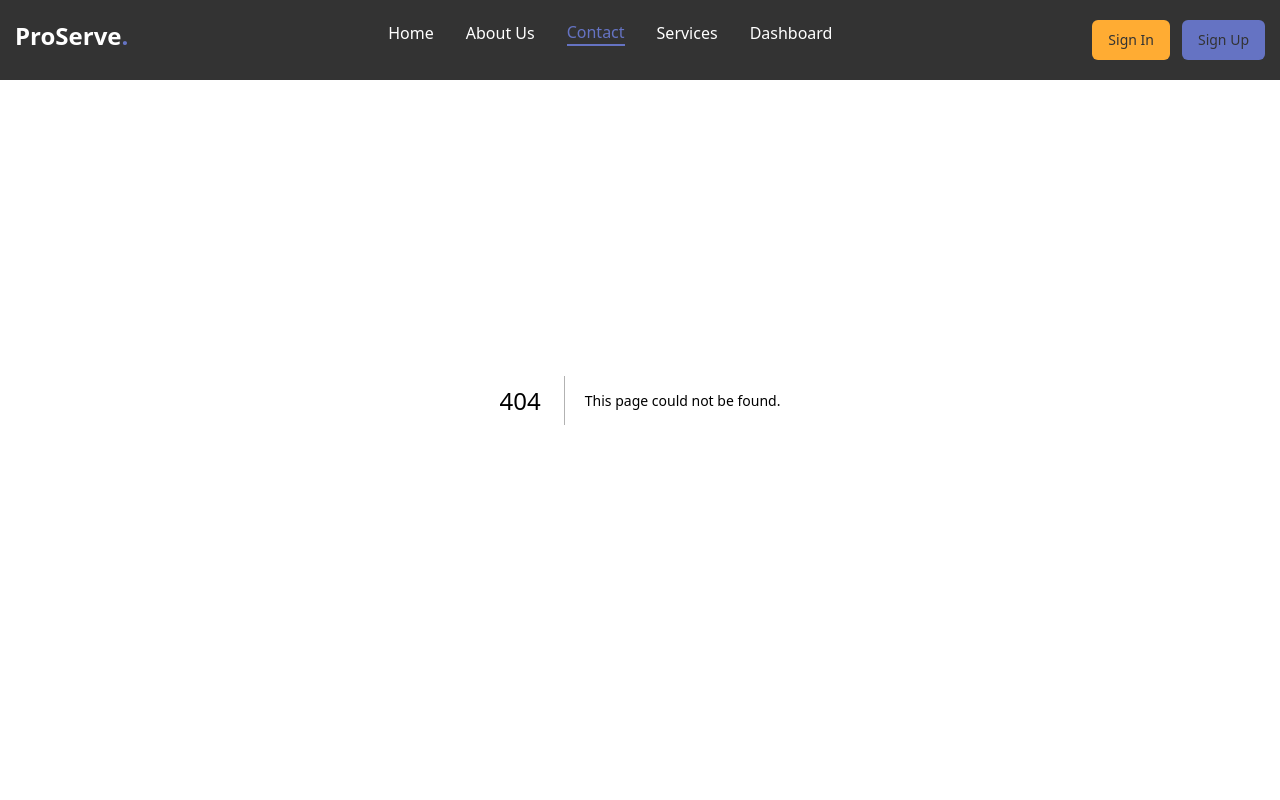
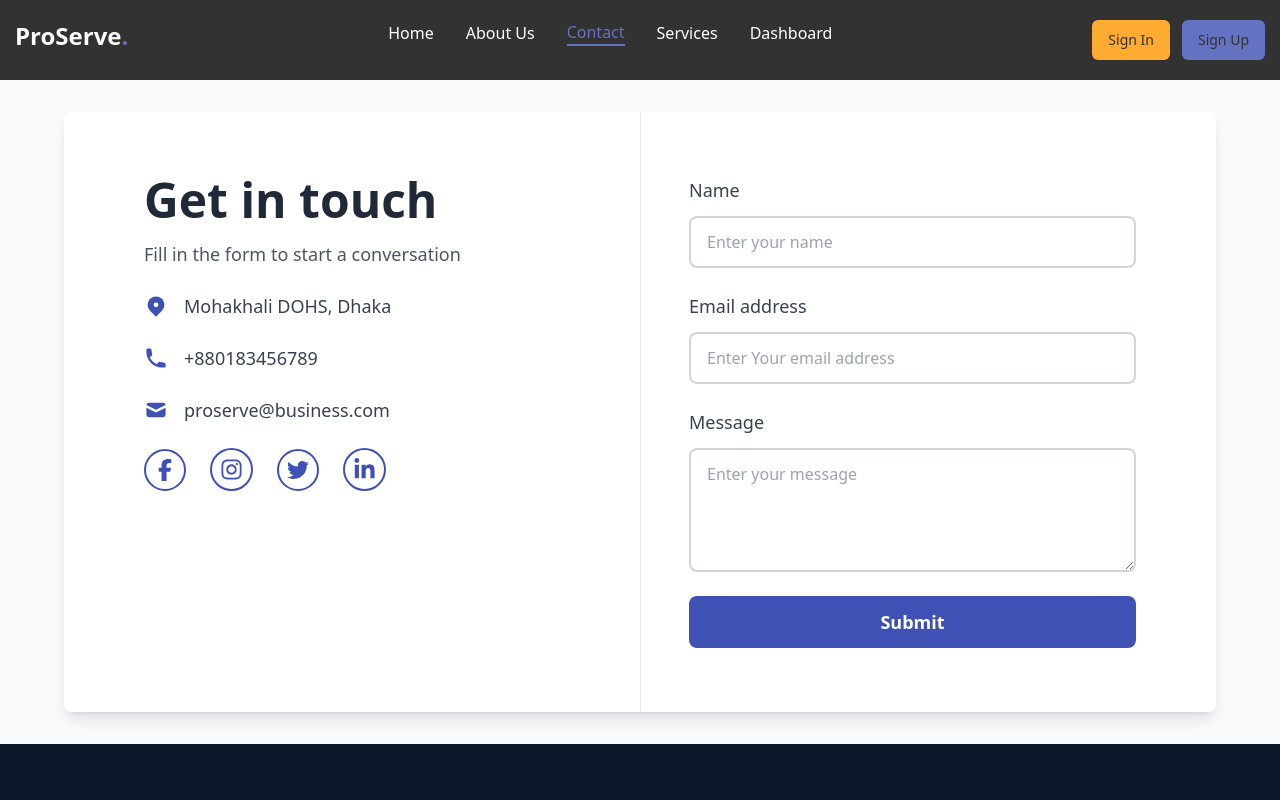
Before and after one commit to nahidraz23/proserve, a Next.js app: page /contact in a window 1280 px wide. Before the commit this address had no page. Shown: the top 800 px of the page. Built offline with nearby package versions, Linux system fonts and the light colour scheme.

Commit message:
Rakib: Added Contact page

```diff
--- /dev/null
+++ b/src/app/contact/page.jsx
@@ -0,0 +1,114 @@
+import {
+  FaFacebookF,
+  FaInstagram,
+  FaTwitter,
+  FaLinkedinIn,
+} from "react-icons/fa6";
+const ContactPage = () => {
+  return (
+    <section className="py-8 bg-gray-50 pt-28">
+      <div className="grid max-w-6xl grid-cols-1 px-6 mx-auto lg:px-8 md:grid-cols-2 md:divide-x bg-white rounded-lg shadow-lg">
+        <div className="py-12 md:py-16 md:px-12 text-center md:text-left">
+          <h1 className="text-5xl font-extrabold text-gray-800">
+            Get in touch
+          </h1>
+          <p className="pt-4 pb-6 text-lg text-gray-600">
+            Fill in the form to start a conversation
+          </p>
+          <div className="space-y-6">
+            <p className="flex items-center justify-center md:justify-start">
+              <svg
+                xmlns="http://www.w3.org/2000/svg"
+                viewBox="0 0 20 20"
+                fill="currentColor"
+                className="w-6 h-6 text-primary mr-4"
+              >
+                <path
+                  fillRule="evenodd"
+                  d="M5.05 4.05a7 7 0 119.9 9.9L10 18.9l-4.95-4.95a7 7 0 010-9.9zM10 11a2 2 0 100-4 2 2 0 000 4z"
+                  clipRule="evenodd"
+                ></path>
+              </svg>
+              <span className="text-lg text-gray-700">
+                Mohakhali DOHS, Dhaka
+              </span>
+            </p>
+            <p className="flex items-center justify-center md:justify-start">
+              <svg
+                xmlns="http://www.w3.org/2000/svg"
+                viewBox="0 0 20 20"
+                fill="currentColor"
+                className="w-6 h-6 text-primary mr-4"
+              >
+                <path d="M2 3a1 1 0 011-1h2.153a1 1 0 01.986.836l.74 4.435a1 1 0 01-.54 1.06l-1.548.773a11.037 11.037 0 006.105 6.105l.774-1.548a1 1 0 011.059-.54l4.435.74a1 1 0 01.836.986V17a1 1 0 01-1 1h-2C7.82 18 2 12.18 2 5V3z"></path>
+              </svg>
+              <span className="text-lg text-gray-700">+880183456789</span>
+            </p>
+            <p className="flex items-center justify-center md:justify-start">
+              <svg
+                xmlns="http://www.w3.org/2000/svg"
+                viewBox="0 0 20 20"
+                fill="currentColor"
+                className="w-6 h-6 text-primary mr-4"
+              >
+                <path d="M2.003 5.884L10 9.882l7.997-3.998A2 2 0 0016 4H4a2 2 0 00-1.997 1.884z"></path>
+                <path d="M18 8.118l-8 4-8-4V14a2 2 0 002 2h12a2 2 0 002-2V8.118z"></path>
+              </svg>
+              <span className="text-lg text-gray-700">
+                proserve@business.com
+              </span>
+            </p>
+            <div className="flex items-center justify-center md:justify-start mt-8 space-x-6">
+              <span className="text-primary hover:text-white hover:bg-primary p-2 border-2 border-primary  rounded-full transition duration-200">
+                <FaFacebookF size={22} />
+              </span>
+              <span className="text-primary border-2 border-primary hover:text-white hover:bg-primary p-2 rounded-full transition duration-200">
+                <FaInstagram size={23} />
+              </span>
+              <span className="text-primary border-2 border-primary hover:text-white hover:bg-primary p-2 rounded-full transition duration-200">
+                <FaTwitter size={22} />
+              </span>
+              <span className="text-primary border-2 border-primary hover:text-white hover:bg-primary p-2 rounded-full transition duration-200">
+                <FaLinkedinIn size={23} />
+              </span>
+            </div>
+          </div>
+        </div>
+        <form className="flex flex-col py-12 space-y-6 md:py-16 md:px-12">
+          <label className="block">
+            <span className="text-lg text-gray-700">Name</span>
+            <input
+              type="text"
+              placeholder="Enter your name"
+              className="block border-2 w-full mt-3 rounded-lg px-4 py-3 border-gray-300 focus:border-primary focus:ring-primary"
+            />
+          </label>
+          <label className="block">
+            <span className="text-lg text-gray-700">Email address</span>
+            <input
+              type="email"
+              placeholder="Enter Your email address"
+              className="block border-2 w-full mt-3 rounded-lg px-4 py-3 border-gray-300 focus:border-primary focus:ring-primary"
+            />
+          </label>
+          <label className="block">
+            <span className="text-lg text-gray-700">Message</span>
+            <textarea
+              rows="4"
+              placeholder="Enter your message"
+              className="block border-2 w-full mt-3 rounded-lg px-4 py-3 border-gray-300 focus:border-primary focus:ring-primary"
+            ></textarea>
+          </label>
+          <button
+            type="submit"
+            className="bg-primary text-white py-3 rounded-lg text-lg font-semibold hover:bg-primary/85 transition duration-200"
+          >
+            Submit
+          </button>
+        </form>
+      </div>
+    </section>
+  );
+};
+
+export default ContactPage;
--- a/src/app/page.js
+++ b/src/app/page.js
@@ -1,3 +1,6 @@
+import Banner from "@/components/HomePage/Header/Banner";
+import HomeStats from "@/components/HomePage/HomeStats";
+import HowItWork from "@/components/HomePage/HowItWork";
 import Review from "@/components/Review";
 
 export default function Home() {
--- a/src/components/Review.jsx
+++ b/src/components/Review.jsx
@@ -17,7 +17,9 @@ const Review = () => {
         <h3 className="text-secondary text-[18px] tracking-[0.17em] font-normal ">
           TESTIMONIALS
         </h3>
-        <p className="text-[47px] pt-3 font-medium">Our Client Reviews</p>
+        <p className="lg:text-[47px] text-[37px] pt-3 font-medium">
+          Our Client Reviews
+        </p>
       </div>
       <Carousel
         opts={{
@@ -27,7 +29,7 @@ const Review = () => {
       >
         <CarouselContent>
           {reviews.map((review, index) => (
-            <CarouselItem key={index} className="md:basis-1/2 lg:basis-1/3">
+            <CarouselItem key={index} className="md:basis-1/2 lg:basis-1/3 z-0">
               <div className="p-7">
                 <Card className="relative rounded-xl overflow-hidden h-[500px] shadow-lg border-none">
                   <Image
@@ -35,9 +37,9 @@ const Review = () => {
                     alt={`Review by ${review.user.name}`}
                     width={500}
                     height={500}
-                    className="absolute  inset-0 w-full z-0 h-full"
+                    className="absolute  inset-0 w-full  h-full object-cover"
                   />
-                  <CardContent className="flex aspect-square items-center  justify-center p-6 z-10">
+                  <CardContent className="flex aspect-square items-center  justify-center p-6 ">
                     <div className="absolute bottom-3 mx-auto ">
                       <Image
                         alt=""
@@ -46,7 +48,7 @@ const Review = () => {
                         className="border-[10px] border-white rounded-full overflow-hidden  mx-auto translate-y-7"
                         src={review.user.userImage}
                       />
-                      <div className="bg-white rounded-xl max-w-[95%] lg:w-[320px]  mx-auto text-center px-4 py-7">
+                      <div className="bg-white rounded-xl max-w-[95%]  object-cover  mx-auto text-center px-4 py-7">
                         <h4 className="text-[18px] ">{review.user.name}</h4>
                         <p className="pb-2 text-[14px] ">{review.user.title}</p>
                         <p className="text-[16px]"> " {review.review} "</p>
```
